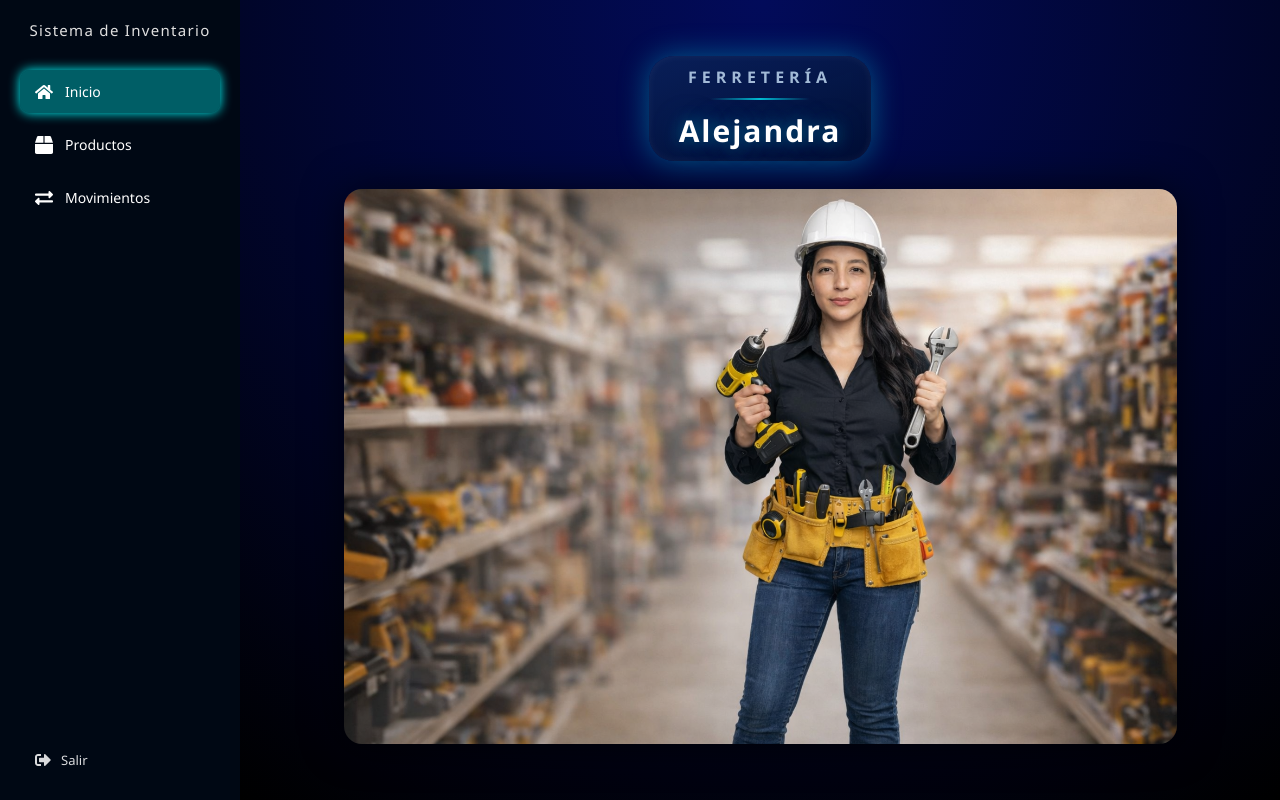
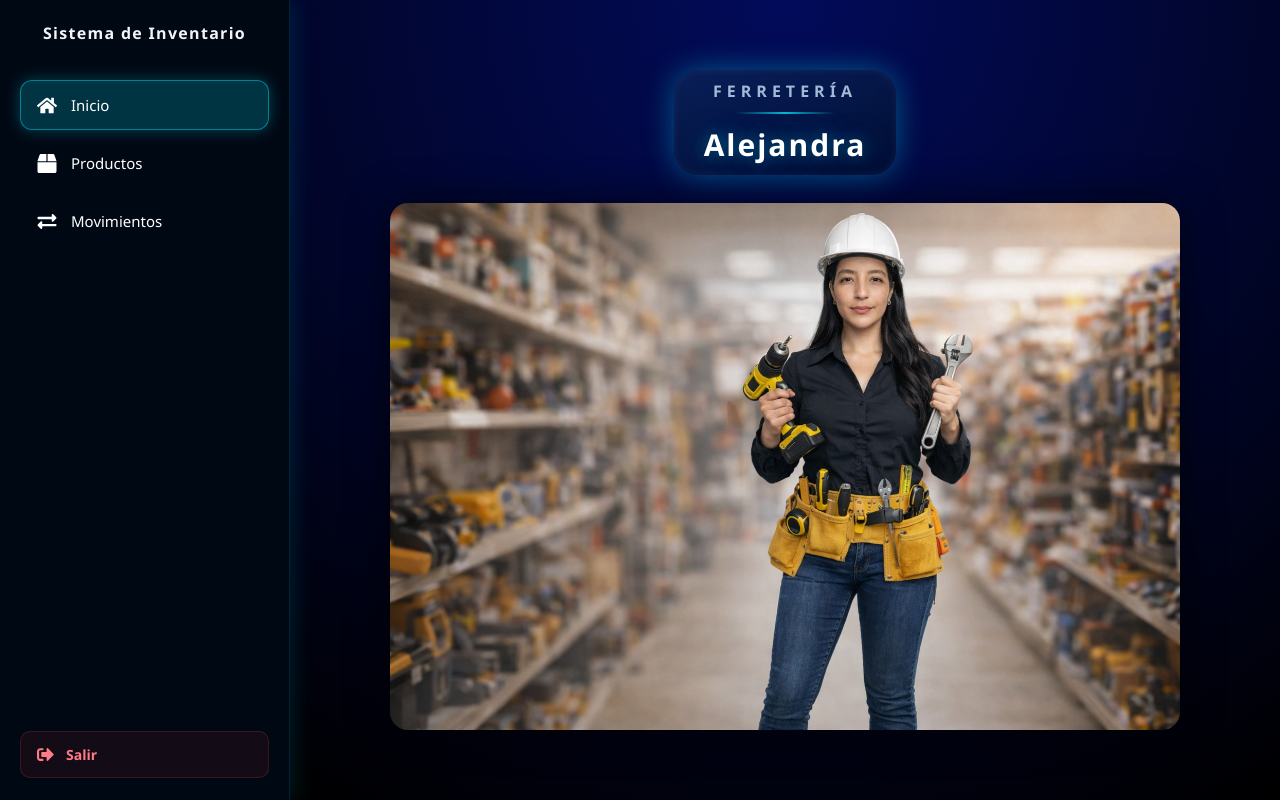
Before and after one commit to alevlez23/Ferreteria-Alejandra, a React (Vite) app in the folder frontend/: page /dashboard in a window 1280 px wide. Built offline with nearby package versions, Linux system fonts and the light colour scheme; no server answers.

Commit message:
Refactorizar los estilos de la barra de navegación para mejorar el diseño y la maquetación.

```diff
--- a/frontend/src/components/Navbar.css
+++ b/frontend/src/components/Navbar.css
@@ -1,98 +1,171 @@
-/* ===== SIDEBAR ===== */
+/* =========================================
+   SIDEBAR
+========================================= */
+
 .sidebar {
-  width: 240px;
-  min-height: 100vh;
-  background: linear-gradient(180deg, #000814, #000814);
+  width: 290px;
+  height: 100vh;
+
+  position: sticky;
+  top: 0;
+
+  flex-shrink: 0;
+
+  background: #000814;
   color: white;
-  padding: 20px;
+
+  padding: 22px 20px;
+
   display: flex;
   flex-direction: column;
-  box-shadow: 4px 0 20px rgba(0, 255, 255, 0.35);
+
+  overflow-y: auto;
+
+  border-right: 1px solid rgba(0, 229, 255, 0.12);
+
+  box-shadow:
+    4px 0 20px rgba(0, 229, 255, 0.12);
 }
 
-/* ===== TITULO ===== */
+/* =========================================
+   TÍTULO
+========================================= */
+
 .sidebar h2 {
-  font-size: 15px;
-  font-weight: 500;
-  color: #e0e0e0;
+  font-size: 16px;
+  font-weight: 600;
+
+  color: #f2f4f8;
+
   text-align: center;
-  margin-bottom: 30px;
+
+  margin-bottom: 36px;
+
   letter-spacing: 1.3px;
 }
 
-/* ===== MENU ===== */
+/* =========================================
+   NAVEGACIÓN
+========================================= */
+
 .sidebar nav {
+  display: flex;
+  flex-direction: column;
+  gap: 8px;
+
   flex: 1;
 }
 
 .sidebar nav button {
   width: 100%;
+
   display: flex;
   align-items: center;
-  gap: 12px;
-  padding: 12px 15px;
-  margin-bottom: 10px;
+
+  gap: 14px;
+
+  padding: 14px 16px;
+
   background: transparent;
-  color: white;
-  border: none;
-  border-radius: 10px;
-  font-size: 14px;
+  color: #ffffff;
+
+  border: 1px solid transparent;
+  border-radius: 12px;
+
+  font-size: 15px;
+
   cursor: pointer;
+
   text-align: left;
-  transition: all 0.3s ease;
+
+  transition:
+    background 0.25s ease,
+    border-color 0.25s ease,
+    box-shadow 0.25s ease,
+    transform 0.25s ease;
+}
+
+.sidebar nav button svg {
+  width: 20px;
+  font-size: 19px;
 }
 
 /* Hover */
+
 .sidebar nav button:hover {
-  background: rgba(0, 255, 255, 0.25);
-  transform: translateX(5px);
-  box-shadow: 0 0 10px rgba(0, 255, 255, 0.6);
+  background: rgba(0, 229, 255, 0.1);
+
+  border-color: rgba(0, 229, 255, 0.25);
+
+  transform: translateX(3px);
 }
 
 /* Activo */
+
 .sidebar nav button.active {
-  background: rgba(0, 255, 255, 0.35);
-  box-shadow: 0 0 12px cyan;
+  background: rgba(0, 229, 255, 0.2);
+
+  border-color: rgba(0, 229, 255, 0.45);
+
+  box-shadow:
+    0 0 16px rgba(0, 229, 255, 0.28);
+
+  color: #ffffff;
 }
 
-/* Iconos menu */
-.sidebar nav button svg {
-  font-size: 18px;
+/* =========================================
+   CERRAR SESIÓN
+========================================= */
+
+.logout {
+  width: 100%;
+
+  margin-top: 24px;
+
+  padding: 13px 16px;
+
+  display: flex;
+  align-items: center;
+
+  gap: 12px;
+
+  background: rgba(239, 68, 68, 0.08);
+  color: #ff7b86;
+
+  border: 1px solid rgba(239, 68, 68, 0.2);
+  border-radius: 10px;
+
+  cursor: pointer;
+
+  font-size: 14px;
+  font-weight: 600;
+
+  transition:
+    background 0.25s ease,
+    border-color 0.25s ease,
+    color 0.25s ease;
 }
 
-/* ===== LOGOUT (AJUSTADO) ===== */
-.logout {
-  margin-top: auto;
-  padding: 11px 15px;
-  background: transparent;
-  color: white;
-  border: none;
-  border-radius: 10px;
-  cursor: pointer;
-  display: flex;
-  align-items: center;
-  gap: 10px;
-  font-size: 13px;              /* más pequeño */
-  transition: all 0.3s ease;
-  opacity: 0.85;                /* más discreto */
-}
-
-/* Icono logout más pequeño */
 .logout svg {
-  font-size: 16px;
+  font-size: 17px;
 }
 
 .logout:hover {
-  background: rgba(0, 255, 255, 0.25);
-  box-shadow: 0 0 10px rgba(0, 255, 255, 0.25);
-  opacity: 1;
+  background: rgba(239, 68, 68, 0.18);
+
+  border-color: rgba(239, 68, 68, 0.45);
+
+  color: #ffffff;
 }
 
-/* ===== RESPONSIVE ===== */
+/* =========================================
+   RESPONSIVE
+========================================= */
+
 @media (max-width: 768px) {
   .sidebar {
-    width: 70px;
-    padding: 15px 10px;
+    width: 76px;
+    padding: 18px 10px;
   }
 
   .sidebar h2 {
@@ -102,6 +175,8 @@
   .sidebar nav button,
   .logout {
     justify-content: center;
+    padding-left: 10px;
+    padding-right: 10px;
   }
 
   .sidebar nav button span,
```
